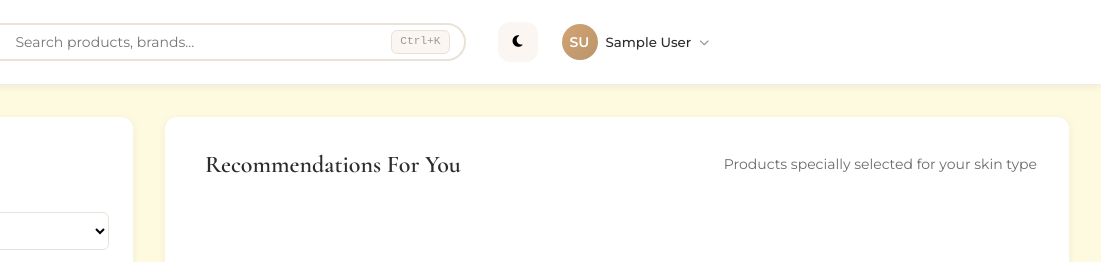
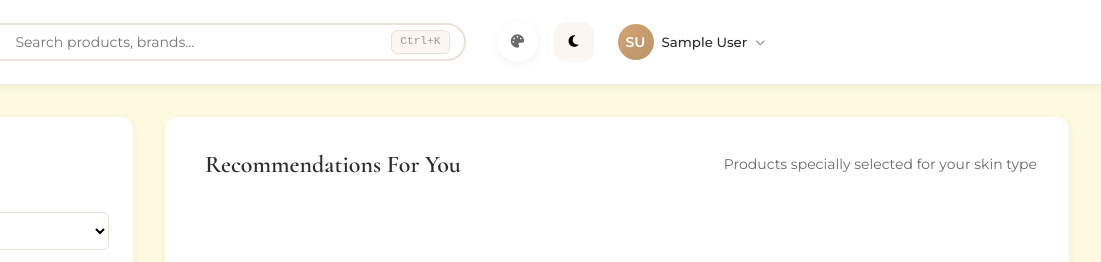
Before and after one commit to mariateodorapopescu/sr_cosmetice, a plain HTML site: page frontend/dashboard.html in a window 1280 px wide. Shown: the top 262 px of the page, 179-1280 px from the left. Drawn offline with nearby package versions, Linux system fonts and the light colour scheme; no server answers; sample sign-in values are in the browser's storage; some icons are missing.

Commit message:
changes made3

```diff
--- a/frontend/dashboard.html
+++ b/frontend/dashboard.html
@@ -487,6 +487,7 @@
     </div>
 
     <script src="js/app.js"></script>
+    <script src="js/theme-selector.js"></script>
     <script src="js/dashboard.js"></script>
 </body>
 </html>
```
Also changed, not shown: frontend/index.html (+1 -0 lines).
